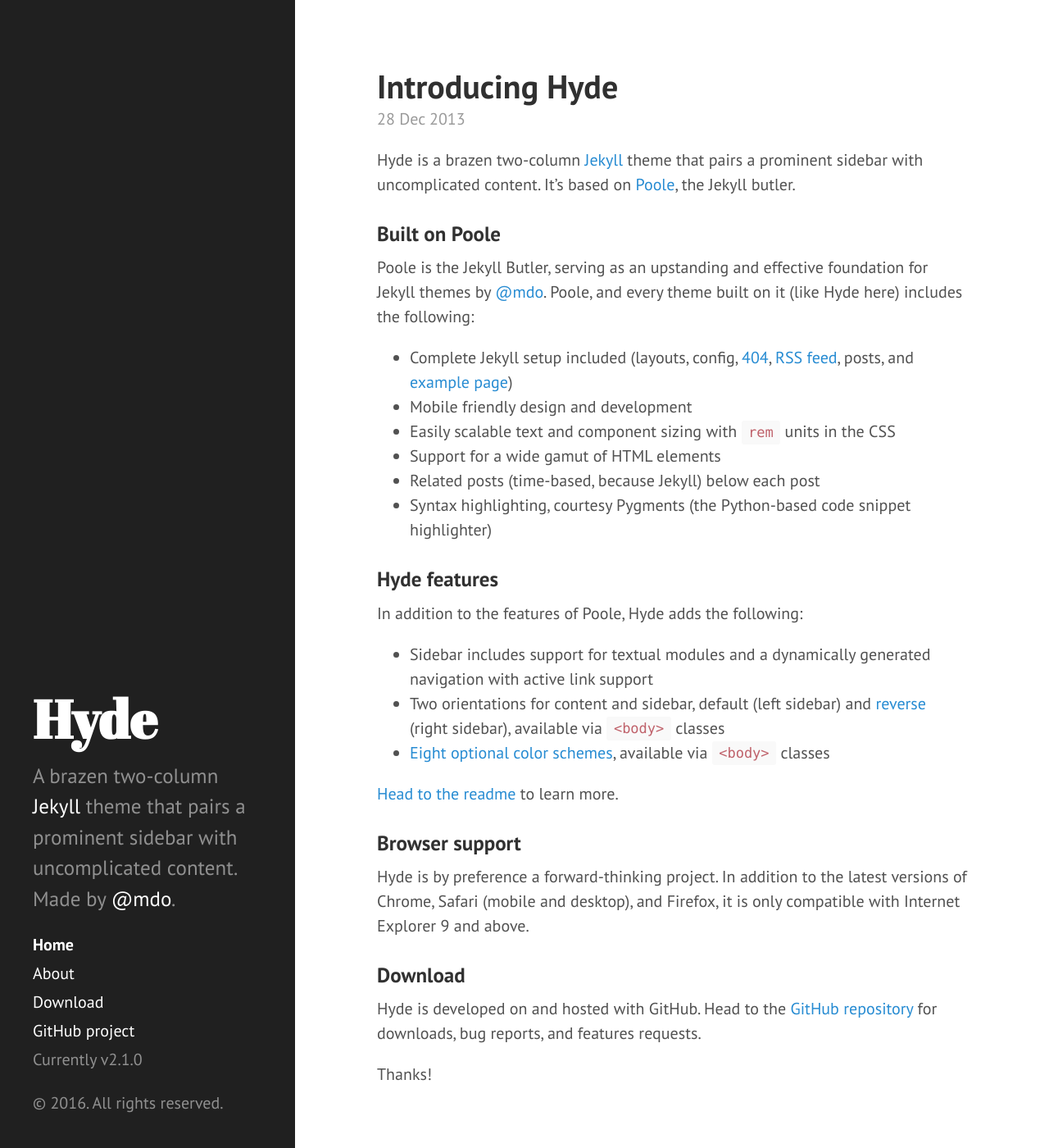
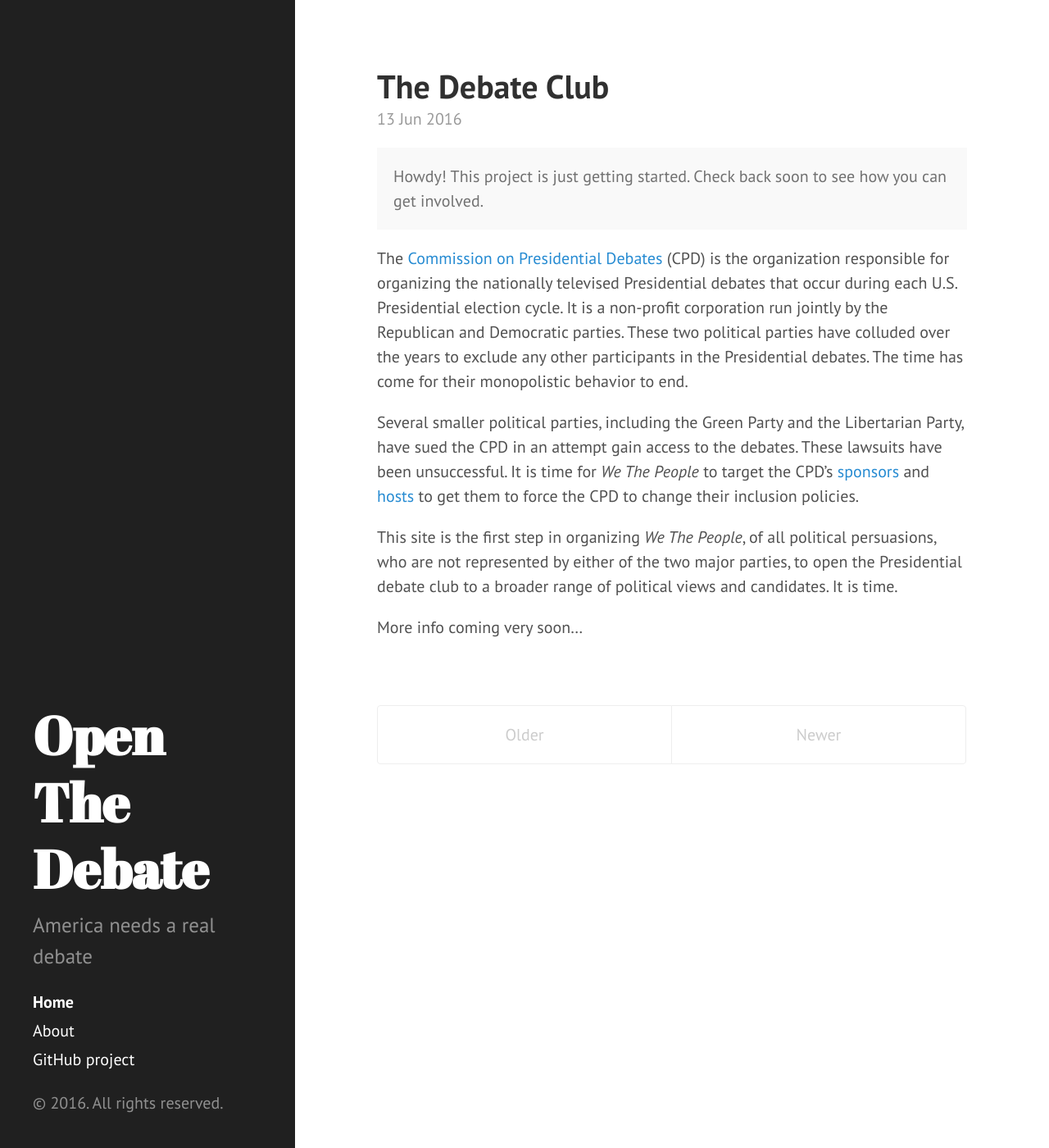
Before and after one commit to openthedebate/openthedebate.github.io, a Jekyll site: the page built from index.html, in a window 1280 px wide and 1400 px high. Shown: the whole window at 82% size. Built offline with Jekyll 4.4.1, drawn with Linux system fonts in a browser that asks for light colours; Markdown is read by kramdown in place of the engine named in the settings; the list of posts is cut into pages by our own code; some of the changed text lies outside the part shown.

Commit message:
first hybe-based content

```diff
--- a/_config.yml
+++ b/_config.yml
@@ -6,15 +6,15 @@
 permalink:        pretty
 
 # Setup
-title:            Hyde
-tagline:          'A Jekyll theme'
-description:      'A brazen two-column <a href="http://jekyllrb.com" target="_blank">Jekyll</a> theme that pairs a prominent sidebar with uncomplicated content. Made by <a href="https://twitter.com/mdo" target="_blank">@mdo</a>.'
-url:              http://hyde.getpoole.com
+title:            Open The Debate
+tagline:          'America needs a real debate'
+description:      'America needs a real debate'
+url:              http://openthedebate.club
 baseurl:          /
 
 author:
-  name:           'Mark Otto'
-  url:            https://twitter.com/mdo
+  name:           'Open The Debate'
+  url:            https://twitter.com/openthedebate
 
 paginate:         5
 
@@ -22,6 +22,6 @@
 version:          2.1.0
 
 github:
-  repo:           https://github.com/poole/hyde
+  repo:           https://github.com/openthedebate/openthedebate.github.io
 
 gems: [jekyll-paginate]
--- a/_includes/sidebar.html
+++ b/_includes/sidebar.html
@@ -26,9 +26,7 @@
         {% endif %}
       {% endfor %}
 
-      <a class="sidebar-nav-item" href="{{ site.github.repo }}/archive/v{{ site.version }}.zip">Download</a>
       <a class="sidebar-nav-item" href="{{ site.github.repo }}">GitHub project</a>
-      <span class="sidebar-nav-item">Currently v{{ site.version }}</span>
     </nav>
 
     <p>&copy; {{ site.time | date: '%Y' }}. All rights reserved.</p>
--- a/_posts/2012-02-06-whats-jekyll.md
+++ /dev/null
@@ -1,12 +0,0 @@
----
-layout: post
-title: What's Jekyll?
----
-
-[Jekyll](http://jekyllrb.com) is a static site generator, an open-source tool for creating simple yet powerful websites of all shapes and sizes. From [the project's readme](https://github.com/mojombo/jekyll/blob/master/README.markdown):
-
-  > Jekyll is a simple, blog aware, static site generator. It takes a template directory [...] and spits out a complete, static website suitable for serving with Apache or your favorite web server. This is also the engine behind GitHub Pages, which you can use to host your project’s page or blog right here from GitHub.
-
-It's an immensely useful tool and one we encourage you to use here with Hyde.
-
-Find out more by [visiting the project on GitHub](https://github.com/mojombo/jekyll).
--- a/_posts/2012-02-07-example-content.md
+++ /dev/null
@@ -1,136 +0,0 @@
----
-layout: post
-title: Example content
----
-
-
-<div class="message">
-  Howdy! This is an example blog post that shows several types of HTML content supported in this theme.
-</div>
-
-Cum sociis natoque penatibus et magnis <a href="#">dis parturient montes</a>, nascetur ridiculus mus. *Aenean eu leo quam.* Pellentesque ornare sem lacinia quam venenatis vestibulum. Sed posuere consectetur est at lobortis. Cras mattis consectetur purus sit amet fermentum.
-
-> Curabitur blandit tempus porttitor. Nullam quis risus eget urna mollis ornare vel eu leo. Nullam id dolor id nibh ultricies vehicula ut id elit.
-
-Etiam porta **sem malesuada magna** mollis euismod. Cras mattis consectetur purus sit amet fermentum. Aenean lacinia bibendum nulla sed consectetur.
-
-## Inline HTML elements
-
-HTML defines a long list of available inline tags, a complete list of which can be found on the [Mozilla Developer Network](https://developer.mozilla.org/en-US/docs/Web/HTML/Element).
-
-- **To bold text**, use `<strong>`.
-- *To italicize text*, use `<em>`.
-- Abbreviations, like <abbr title="HyperText Markup Langage">HTML</abbr> should use `<abbr>`, with an optional `title` attribute for the full phrase.
-- Citations, like <cite>&mdash; Mark otto</cite>, should use `<cite>`.
-- <del>Deleted</del> text should use `<del>` and <ins>inserted</ins> text should use `<ins>`.
-- Superscript <sup>text</sup> uses `<sup>` and subscript <sub>text</sub> uses `<sub>`.
-
-Most of these elements are styled by browsers with few modifications on our part.
-
-## Heading
-
-Vivamus sagittis lacus vel augue rutrum faucibus dolor auctor. Duis mollis, est non commodo luctus, nisi erat porttitor ligula, eget lacinia odio sem nec elit. Morbi leo risus, porta ac consectetur ac, vestibulum at eros.
-
-### Code
-
-Cum sociis natoque penatibus et magnis dis `code element` montes, nascetur ridiculus mus.
-
-{% highlight js %}
-// Example can be run directly in your JavaScript console
-
-// Create a function that takes two arguments and returns the sum of those arguments
-var adder = new Function("a", "b", "return a + b");
-
-// Call the function
-adder(2, 6);
-// > 8
-{% endhighlight %}
-
-Aenean lacinia bibendum nulla sed consectetur. Etiam porta sem malesuada magna mollis euismod. Fusce dapibus, tellus ac cursus commodo, tortor mauris condimentum nibh, ut fermentum massa.
-
-### Gists via GitHub Pages
-
-Vestibulum id ligula porta felis euismod semper. Nullam quis risus eget urna mollis ornare vel eu leo. Donec sed odio dui.
-
-Aenean eu leo quam. Pellentesque ornare sem lacinia quam venenatis vestibulum. Nullam quis risus eget urna mollis ornare vel eu leo. Cum sociis natoque penatibus et magnis dis parturient montes, nascetur ridiculus mus. Donec sed odio dui. Vestibulum id ligula porta felis euismod semper.
-
-### Lists
-
-Cum sociis natoque penatibus et magnis dis parturient montes, nascetur ridiculus mus. Aenean lacinia bibendum nulla sed consectetur. Etiam porta sem malesuada magna mollis euismod. Fusce dapibus, tellus ac cursus commodo, tortor mauris condimentum nibh, ut fermentum massa justo sit amet risus.
-
-* Praesent commodo cursus magna, vel scelerisque nisl consectetur et.
-* Donec id elit non mi porta gravida at eget metus.
-* Nulla vitae elit libero, a pharetra augue.
-
-Donec ullamcorper nulla non metus auctor fringilla. Nulla vitae elit libero, a pharetra augue.
-
-1. Vestibulum id ligula porta felis euismod semper.
-2. Cum sociis natoque penatibus et magnis dis parturient montes, nascetur ridiculus mus.
-3. Maecenas sed diam eget risus varius blandit sit amet non magna.
-
-Cras mattis consectetur purus sit amet fermentum. Sed posuere consectetur est at lobortis.
-
-<dl>
-  <dt>HyperText Markup Language (HTML)</dt>
-  <dd>The language used to describe and define the content of a Web page</dd>
-
-  <dt>Cascading Style Sheets (CSS)</dt>
-  <dd>Used to describe the appearance of Web content</dd>
-
-  <dt>JavaScript (JS)</dt>
-  <dd>The programming language used to build advanced Web sites and applications</dd>
-</dl>
-
-Integer posuere erat a ante venenatis dapibus posuere velit aliquet. Morbi leo risus, porta ac consectetur ac, vestibulum at eros. Nullam quis risus eget urna mollis ornare vel eu leo.
-
-### Images
-
-Quisque consequat sapien eget quam rhoncus, sit amet laoreet diam tempus. Aliquam aliquam metus erat, a pulvinar turpis suscipit at.
-
-![placeholder](http://placehold.it/800x400 "Large example image")
-![placeholder](http://placehold.it/400x200 "Medium example image")
-![placeholder](http://placehold.it/200x200 "Small example image")
-
-### Tables
-
-Aenean lacinia bibendum nulla sed consectetur. Lorem ipsum dolor sit amet, consectetur adipiscing elit.
-
-<table>
-  <thead>
-    <tr>
-      <th>Name</th>
-      <th>Upvotes</th>
-      <th>Downvotes</th>
-    </tr>
-  </thead>
-  <tfoot>
-    <tr>
-      <td>Totals</td>
-      <td>21</td>
-      <td>23</td>
-    </tr>
-  </tfoot>
-  <tbody>
-    <tr>
-      <td>Alice</td>
-      <td>10</td>
-      <td>11</td>
-    </tr>
-    <tr>
-      <td>Bob</td>
-      <td>4</td>
-      <td>3</td>
-    </tr>
-    <tr>
-      <td>Charlie</td>
-      <td>7</td>
-      <td>9</td>
-    </tr>
-  </tbody>
-</table>
-
-Nullam id dolor id nibh ultricies vehicula ut id elit. Sed posuere consectetur est at lobortis. Nullam quis risus eget urna mollis ornare vel eu leo.
-
------
-
-Want to see something else added? <a href="https://github.com/poole/poole/issues/new">Open an issue.</a>
--- a/_posts/2013-12-28-introducing-hyde.md
+++ /dev/null
@@ -1,37 +0,0 @@
----
-layout: post
-title: Introducing Hyde
----
-
-Hyde is a brazen two-column [Jekyll](http://jekyllrb.com) theme that pairs a prominent sidebar with uncomplicated content. It's based on [Poole](http://getpoole.com), the Jekyll butler.
-
-### Built on Poole
-
-Poole is the Jekyll Butler, serving as an upstanding and effective foundation for Jekyll themes by [@mdo](https://twitter.com/mdo). Poole, and every theme built on it (like Hyde here) includes the following:
-
-* Complete Jekyll setup included (layouts, config, [404](/404), [RSS feed](/atom.xml), posts, and [example page](/about))
-* Mobile friendly design and development
-* Easily scalable text and component sizing with `rem` units in the CSS
-* Support for a wide gamut of HTML elements
-* Related posts (time-based, because Jekyll) below each post
-* Syntax highlighting, courtesy Pygments (the Python-based code snippet highlighter)
-
-### Hyde features
-
-In addition to the features of Poole, Hyde adds the following:
-
-* Sidebar includes support for textual modules and a dynamically generated navigation with active link support
-* Two orientations for content and sidebar, default (left sidebar) and [reverse](https://github.com/poole/lanyon#reverse-layout) (right sidebar), available via `<body>` classes
-* [Eight optional color schemes](https://github.com/poole/hyde#themes), available via `<body>` classes
-
-[Head to the readme](https://github.com/poole/hyde#readme) to learn more.
-
-### Browser support
-
-Hyde is by preference a forward-thinking project. In addition to the latest versions of Chrome, Safari (mobile and desktop), and Firefox, it is only compatible with Internet Explorer 9 and above.
-
-### Download
-
-Hyde is developed on and hosted with GitHub. Head to the <a href="https://github.com/poole/hyde">GitHub repository</a> for downloads, bug reports, and features requests.
-
-Thanks!
--- /dev/null
+++ b/_posts/2016-06-13-intro.md
@@ -0,0 +1,17 @@
+---
+layout: post
+title: The Debate Club
+---
+
+
+<div class="message">
+  Howdy! This project is just getting started. Check back soon to see how you can get involved.
+</div>
+
+The <a href="http://debates.org/">Commission on Presidential Debates</a> (CPD) is the organization responsible for organizing the nationally televised Presidential debates that occur during each U.S. Presidential election cycle. It is a non-profit corporation run jointly by the Republican and Democratic parties. These two political parties have colluded over the years to exclude any other participants in the Presidential debates. The time has come for their monopolistic behavior to end.
+
+Several smaller political parties, including the Green Party and the Libertarian Party, have sued the CPD in an attempt gain access to the debates. These lawsuits have been unsuccessful. It is time for *We The People* to target the CPD's <a href="http://debates.org/index.php?page=national-debate-sponsors">sponsors</a> and <a href="http://debates.org/index.php?page=2016debates">hosts</a> to get them to force the CPD to change their inclusion policies.
+
+This site is the first step in organizing *We The People*, of all political persuasions, who are not represented by either of the two major parties, to open the Presidential debate club to a broader range of political views and candidates. It is time.
+
+More info coming very soon...
--- a/about.md
+++ b/about.md
@@ -4,27 +4,11 @@
 ---
 
 <p class="message">
-  Hey there! This page is included as an example. Feel free to customize it for your own use upon downloading. Carry on!
+  Howdy! This project is just getting started. Check back soon to see how you can get involved.
 </p>
 
-In the novel, *The Strange Case of Dr. Jeykll and Mr. Hyde*, Mr. Poole is Dr. Jekyll's virtuous and loyal butler. Similarly, Poole is an upstanding and effective butler that helps you build Jekyll themes. It's made by [@mdo](https://twitter.com/mdo).
+* Email: openthedebate at gmail.com
+* Twitter: [@openthedebate](http://twitter.com/openthedebate)
+* Github: [https://github.com/openthedebate](https://github.com/openthedebate)
 
-There are currently two themes built on Poole:
-
-* [Hyde](http://hyde.getpoole.com)
-* [Lanyon](http://lanyon.getpoole.com)
-
-Learn more and contribute on [GitHub](https://github.com/poole).
-
-## Setup
-
-Some fun facts about the setup of this project include:
-
-* Built for [Jekyll](http://jekyllrb.com)
-* Developed on GitHub and hosted for free on [GitHub Pages](https://pages.github.com)
-* Coded with [Sublime Text 2](http://sublimetext.com), an amazing code editor
-* Designed and developed while listening to music like [Blood Bros Trilogy](https://soundcloud.com/maddecent/sets/blood-bros-series)
-
-Have questions or suggestions? Feel free to [open an issue on GitHub](https://github.com/poole/issues/new) or [ask me on Twitter](https://twitter.com/mdo).
-
-Thanks for reading!
+More info coming soon.
--- a/index.html
+++ b/index.html
@@ -23,7 +23,7 @@
   {% if paginator.next_page %}
     <a class="pagination-item older" href="{{ site.baseurl }}page{{paginator.next_page}}">Older</a>
   {% else %}
-    <span class="pagination-item older">Olderas</span>
+    <span class="pagination-item older">Older</span>
   {% endif %}
   {% if paginator.previous_page %}
     {% if paginator.page == 2 %}
```
Also changed, not shown: README.md.
